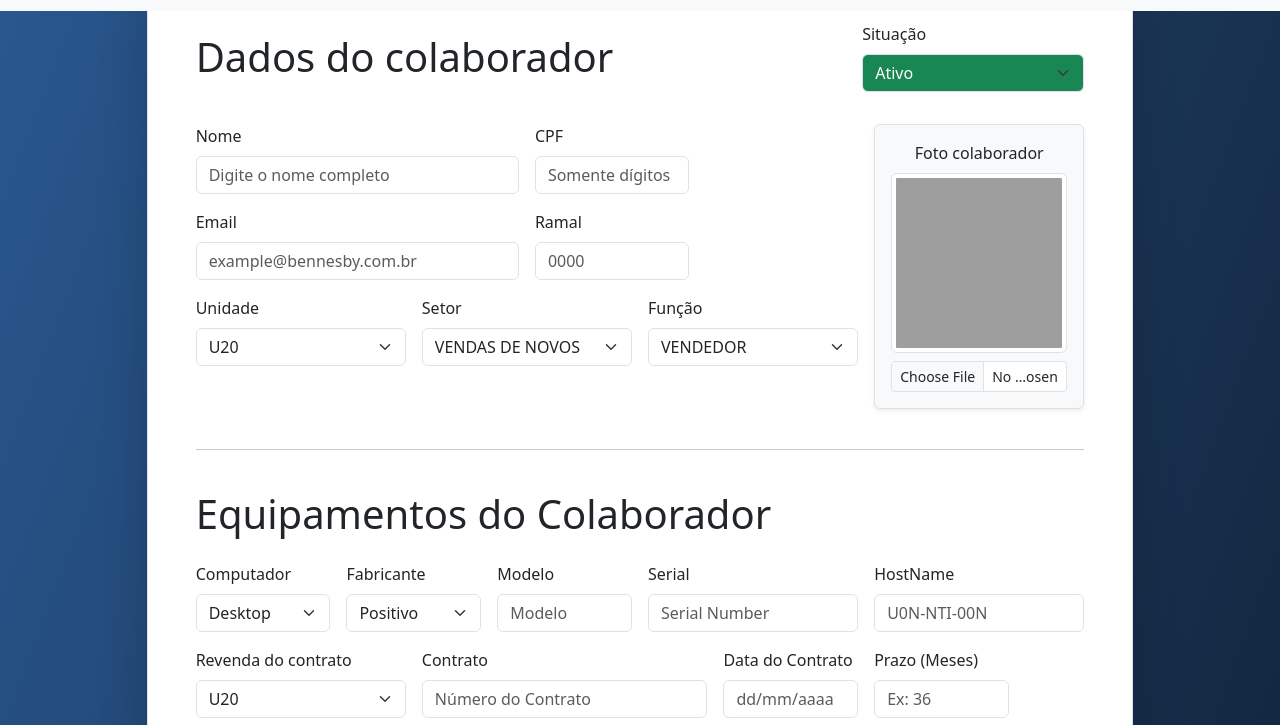
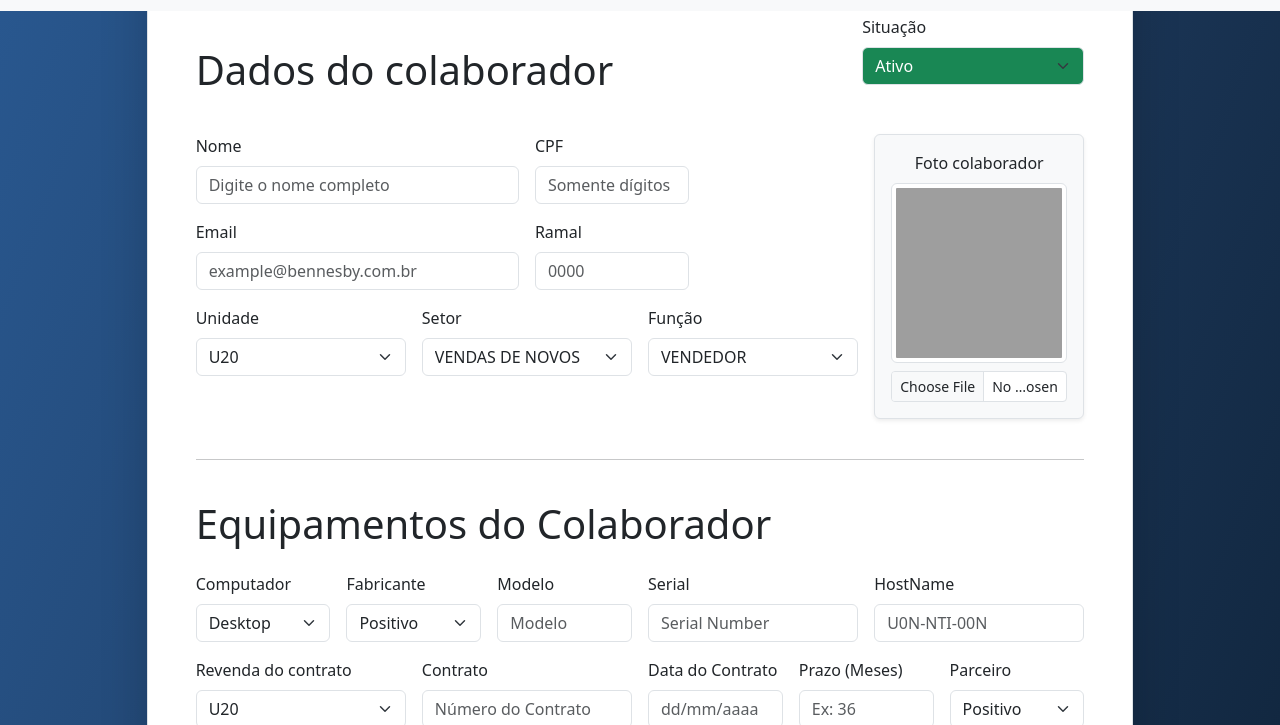
Before and after one commit to hugosbarbosa/ProjetoBennesby, a website: page index.html in a window 1280 px wide. Shown: the part 75-800 px from the top of the page. Drawn offline with nearby package versions, Linux system fonts and the light colour scheme; grey boxes are pictures that could not be loaded.

Commit message:
update responsive
update responsive

```diff
--- a/index.html
+++ b/index.html
@@ -26,7 +26,7 @@
 
   </head>
 
-  <body class="bg-gradient-azul p-lg-5 p-3">
+  <body class="bg-gradient-azul py-4 px-lg-5">
     <header>
       <nav class="navbar navbar-expand-lg bg-body-tertiary fixed-top">
         <div class="container-fluid">
@@ -78,15 +78,15 @@
       </nav>
     </header>
 
-    <main>
-      <div class="container-fluid col-lg-10 col-md-12 col-sm-12 bg-white p-md-5 border rounded-3 shadow-lg">
+    <main class="mt-sm-6">
+      <div class="container-fluid col-lg-10 col-md-12 col-sm-12 bg-white p-4 p-md-5 border rounded-3 shadow-lg">
         <div class="row">
           <div class="col-12">
             <form class="row g-3">
               <div
                 class="col-12 d-flex justify-content-between align-items-center mb-3"
               >
-                <h1 class="display-6 m-0">Dados do colaborador</h1>
+                <h1 class="display-6 mt-5">Dados do colaborador</h1>
                 <div class="col-lg-3 col-md-4 col-sm-5">
                   <label for="inputSituacao" class="form-label">Situação</label>
                   <select id="inputSituacao" class="form-select">
@@ -296,7 +296,7 @@
                   <option>LocaBenn</option>
                 </select>
               </div>
-              <div class="col-md-4">
+              <div class="col-md-3">
                 <label for="inputContrato" class="form-label">Contrato</label
                 ><input
                   type="text"
@@ -305,7 +305,7 @@
                   id="inputContrato"
                 />
               </div>
-              <div class="col-lg-2 col-md-3 col-sm-4">
+              <div class="col-lg-2 col-md-2">
                 <label for="datepickerContrato" class="form-label"
                   >Data do Contrato</label
                 ><input
@@ -490,7 +490,7 @@
 
     <footer class="text-center p-4"></footer>
 
-    <script src="./assets/js/bootstrap.min.js"></script>
+    <script src="/assets/js/bootstrap.bundle.min.js"></script>
     <script src="https://cdn.jsdelivr.net/npm/flatpickr"></script>
     <script src="https://cdn.jsdelivr.net/npm/flatpickr/dist/l10n/pt.js"></script>
     <script src="https://unpkg.com/imask"></script>
@@ -616,8 +616,7 @@
         const hostInput = document.getElementById("inputHostName");
         if (hostInput) hostInput.addEventListener("input", () => (hostInput.value = hostInput.value.toUpperCase()));
 
-        // === INÍCIO DA CORREÇÃO DA FUNÇÃO DE COR ===
-        const selectSituacao = document.getElementById("inputSituacao"); // ID corrigido
+        const selectSituacao = document.getElementById("inputSituacao");
         if (selectSituacao) {
           const atualizaCor = () => {
             selectSituacao.classList.remove("bg-success", "bg-danger", "text-white");
@@ -628,9 +627,8 @@
             }
           };
           selectSituacao.addEventListener("change", atualizaCor);
-          atualizaCor(); // Aplica a cor na carga inicial da página
+          atualizaCor();
         }
-
       });
 </script>
   </body>
```
